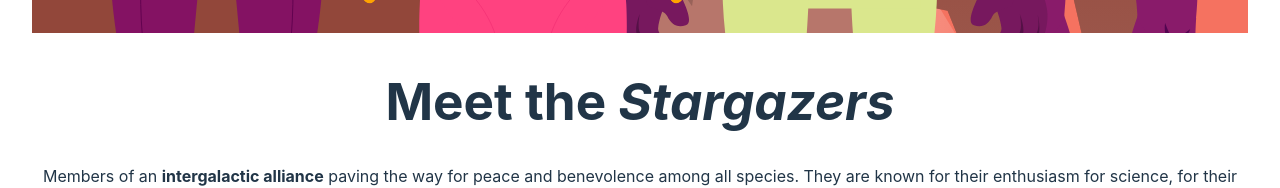
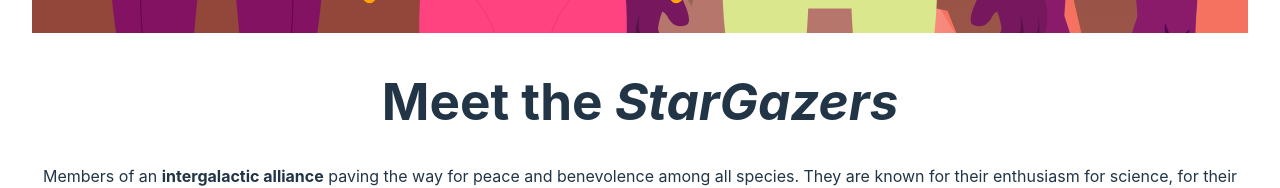
Before and after one commit to MrKwaza220/react, a React (Vite) app in the folder hands-on-react/: page / in a window 1280 px wide. Shown: the part 759-947 px from the top of the page. Built offline with nearby package versions, Linux system fonts and the light colour scheme.

Commit message:
feat: integrate Welcome and ListCast components into App component

```diff
--- a/hands-on-react/src/App.jsx
+++ b/hands-on-react/src/App.jsx
@@ -1,6 +1,8 @@
 import { useState } from "react";
 import "./App.css";
 import Support from "./components/Support";
+import Welcome from "./components/Welcome";
+import ListCast from "./components/ListCast";
 
 function App() {
   const name = "Stargazers";
@@ -8,15 +10,13 @@ function App() {
     <div className="container">
       <hgroup>
         <img src="images/group.svg" alt="StarGazers Group" />
-        <h1>
-          Meet the <i>{name}</i>
-        </h1>
+        <Welcome name="StarGazers" />
         <p>
           Members of an <b>intergalactic alliance</b> paving the way for peace
           and benevolence among all species. They are known for their enthusiasm
           for science, for their love of fun, and their dedication to education.
         </p>
-
+        <ListCast />
         <Support />
       </hgroup>
     </div>
```
